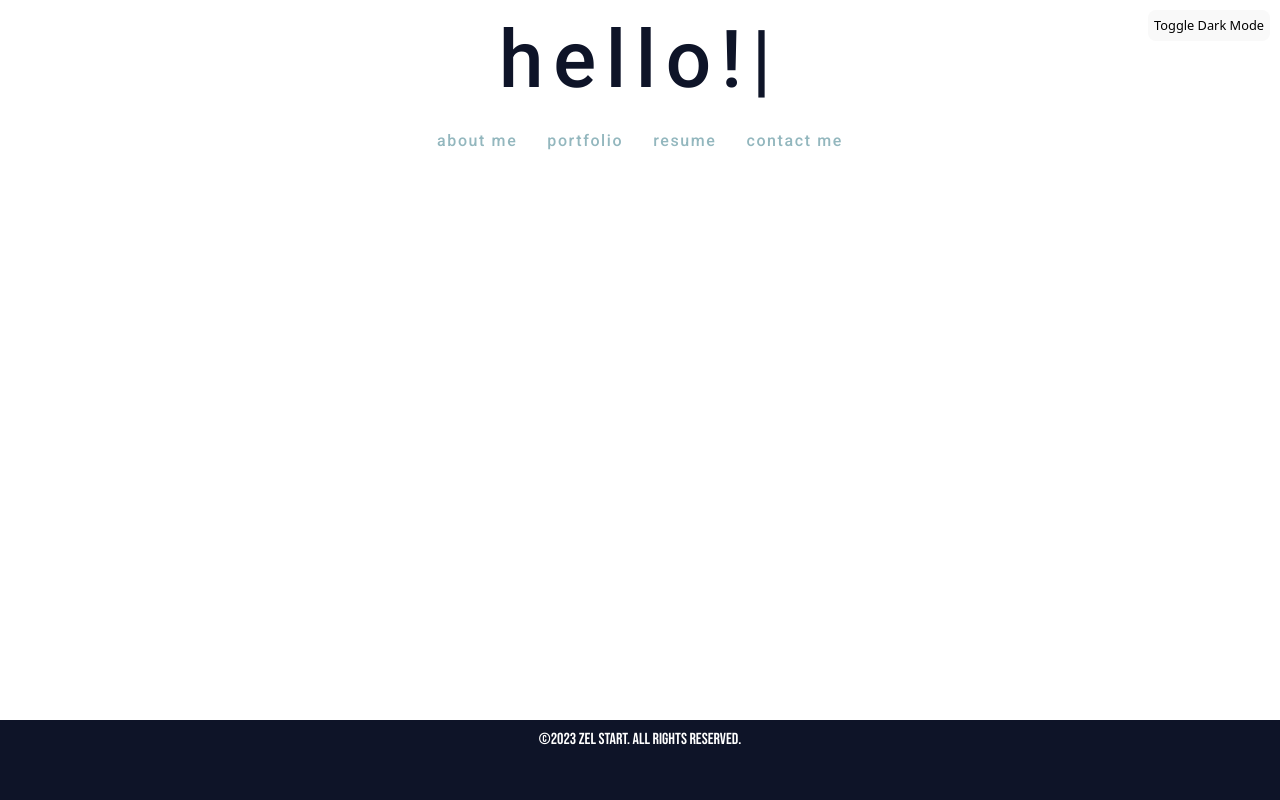
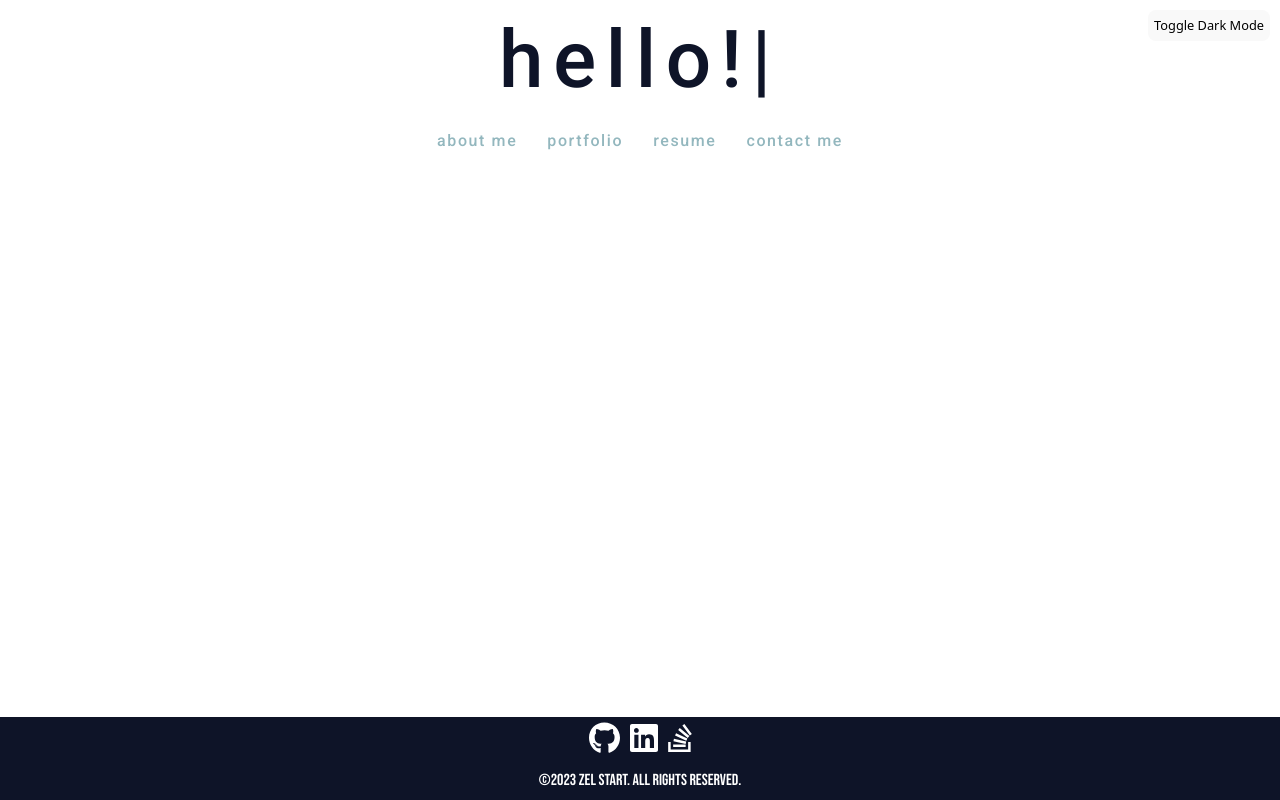
Before and after one commit to zelstart/react-portfolio, a React (Vite) app in the folder react-portfolio/: page /resume in a window 1280 px wide. Built offline with nearby package versions, Linux system fonts and the light colour scheme.

Commit message:
added social media icons

```diff
--- a/react-portfolio/src/components/Footer/Footer.css
+++ b/react-portfolio/src/components/Footer/Footer.css
@@ -1,7 +1,5 @@
 /* FOOTER */
 .footer {
-    width: 100vw;
-    height: 10vh;
     background: var(--dark);
     bottom: 0;
     width: 100%;
@@ -15,3 +13,13 @@
     margin: 0;
     padding: 10px;
 }
+
+
+
+.my-icons {
+    color: white;
+    margin: 5px;
+    font-size: 2rem;
+    cursor: pointer;
+
+}
--- a/react-portfolio/src/components/Footer/Footer.jsx
+++ b/react-portfolio/src/components/Footer/Footer.jsx
@@ -1,13 +1,27 @@
 import React from 'react';
 import './Footer.css';
 import '../../style.css';
+import { FontAwesomeIcon } from '@fortawesome/react-fontawesome'
+import { faGithub, faLinkedin, faStackOverflow } from '@fortawesome/free-brands-svg-icons'
+import { Container, Row, Col } from 'react-bootstrap';
 
 function Footer() {
     return (
         <footer className="footer">
-            <div className="container-fluid">
-                <h4>©2023 zel start. all rights reserved. </h4>
-            </div>
+            <Container fluid>
+                <Row className="justify-content-center">
+                    <Col xs="auto">
+                        <a href='https://github.com/zelstart' target="_blank" rel="noopener noreferrer"><FontAwesomeIcon icon={faGithub} className='my-icons' /></a>
+                        <a href='https://www.linkedin.com/in/zel-start-8b05382a0/' target="_blank" rel="noopener noreferrer"><FontAwesomeIcon icon={faLinkedin} className='my-icons' /></a>
+                        <a href='https://stackoverflow.com/users/19686794/zel' target="_blank" rel="noopener noreferrer"><FontAwesomeIcon icon={faStackOverflow} className='my-icons' /></a>
+                    </Col>
+                </Row>
+                <Row className="justify-content-center">
+                    <Col xs="auto">
+                        <h4>©2023 zel start. all rights reserved.</h4>
+                    </Col>
+                </Row>
+            </Container>
         </footer>
     )
 }
```
